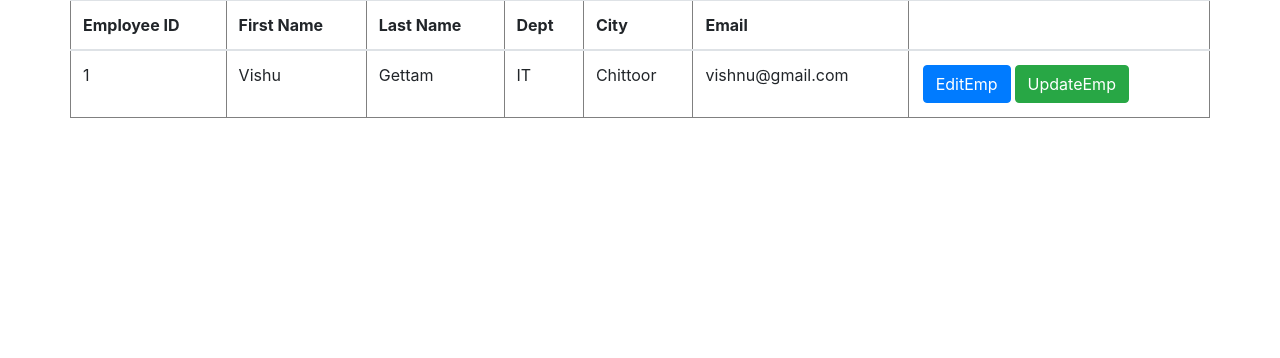
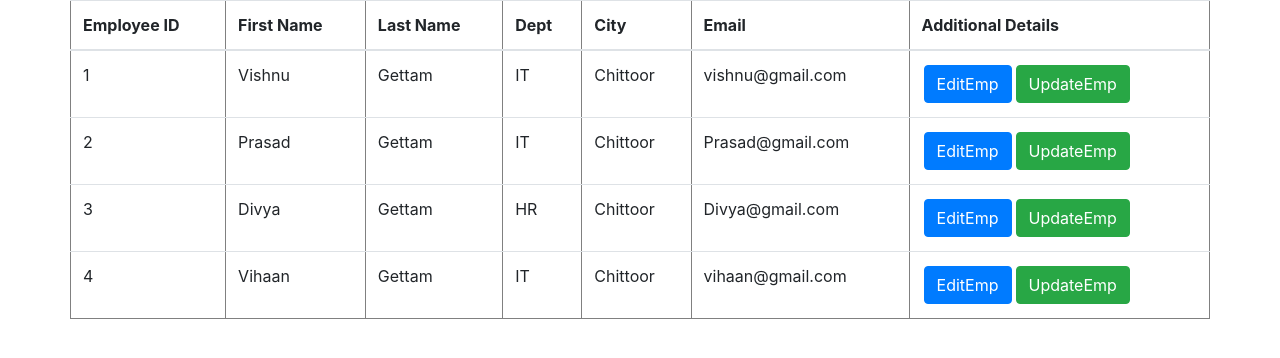
Before and after one commit to VishnuGettam/EdurekaAng, an Angular app: page / in a window 1280 px wide. Shown: the top 358 px of the page. Built offline with nearby package versions, Linux system fonts and the light colour scheme.

Commit message:
Directive Assingment 1
Added Color Directive

```diff
--- /dev/null
+++ b/src/app/Directives/color.directive.ts
@@ -0,0 +1,19 @@
+import { Directive, ElementRef, HostListener } from '@angular/core';
+
+@Directive({
+  selector: '[appColor]'
+})
+export class ColorDirective {
+
+  constructor(private elemt:ElementRef) {
+
+   }
+
+   @HostListener('mouseenter') onMouseEnter(){
+    this.elemt.nativeElement.style.backgroundColor = "cyan";
+   }
+   @HostListener('mouseleave') onMouseLeave(){
+    this.elemt.nativeElement.style.backgroundColor = "";
+   }
+
+}
--- a/src/app/app.module.ts
+++ b/src/app/app.module.ts
@@ -5,11 +5,13 @@ import { BrowserModule } from '@angular/platform-browser';
 import { AppRoutingModule } from './app-routing.module';
 import { AppComponent } from './app.component';
 import { EmployeeComponent } from './employee/employee.component';
+import { ColorDirective } from './Directives/color.directive';
 
 @NgModule({
   declarations: [
     AppComponent,
-    EmployeeComponent
+    EmployeeComponent,
+    ColorDirective
   ],
   imports: [
     BrowserModule,
--- a/src/app/employee/employee.component.html
+++ b/src/app/employee/employee.component.html
@@ -9,37 +9,103 @@
           <th>Dept</th>
           <th>City</th>
           <th>Email</th>
-          <th></th>
+          <th>Additional Details</th>
         </tr>
       </thead>
       <tbody>
-        <tr>
-          <td >
+        <tr *ngFor="let employee of empList" appColor  >
+          <td>
             <span>{{ employee.EmployeeId }} </span>
           </td>
           <td>
-            <span *ngIf="displayEmployee">{{ employee.FirstName }} </span>
-            <input type="text" [(ngModel)]="employee.FirstName"   *ngIf="EditEmployee" >
+            <div
+              *ngIf="
+                EditEmployeeId === employee.EmployeeId && EditEmployee == true;
+                else elseFNTemplate
+              "
+            >
+              <input type="text" [(ngModel)]="employee.FirstName" />
+            </div>
+            <ng-template #elseFNTemplate>
+              <span>{{ employee.FirstName }} </span>
+            </ng-template>
           </td>
           <td>
-            <span *ngIf="displayEmployee">{{ employee.LastName }} </span>
-            <input type="text" [(ngModel)]="employee.LastName" *ngIf="EditEmployee" >
+            <div
+              *ngIf="
+                EditEmployeeId === employee.EmployeeId && EditEmployee == true;
+                else elseLNTemplate
+              "
+            >
+              <input type="text" [(ngModel)]="employee.LastName" />
+            </div>
+            <ng-template #elseLNTemplate>
+              <span>{{ employee.LastName }} </span>
+            </ng-template>
           </td>
           <td>
-            <span *ngIf="displayEmployee">{{ employee.Dept }} </span>
-            <input type="text" [(ngModel)] ="employee.Dept" *ngIf="EditEmployee" >
+            <div
+              *ngIf="
+                EditEmployeeId == employee.EmployeeId && EditEmployee == true;
+                else elseDepTemplate
+              "
+            >
+              <input type="text" [(ngModel)]="employee.Dept" />
+            </div>
+            <ng-template #elseDepTemplate>
+              <span>{{ employee.Dept }} </span>
+            </ng-template>
           </td>
           <td>
-            <span *ngIf="displayEmployee">{{ employee.City }} </span>
-            <input type="text" [(ngModel)] ="employee.City" *ngIf="EditEmployee" >
+            <div
+              *ngIf="
+                EditEmployeeId == employee.EmployeeId && EditEmployee == true;
+                else elseCtyTemplate
+              "
+            >
+              <input type="text" [(ngModel)]="employee.City" />
+            </div>
+            <ng-template #elseCtyTemplate>
+              <span>{{ employee.City }} </span>
+            </ng-template>
           </td>
           <td>
-            <span *ngIf="displayEmployee">{{ employee.Email }} </span>
-            <input type="text" [(ngModel)] ="employee.Email" *ngIf="EditEmployee" >
+            <div
+              *ngIf="
+                EditEmployeeId == employee.EmployeeId && EditEmployee == true;
+                else elseEmlTemplate
+              "
+            >
+              <input type="text" [(ngModel)]="employee.Email" />
+            </div>
+            <ng-template #elseEmlTemplate>
+              <span>{{ employee.Email }} </span>
+            </ng-template>
           </td>
+
           <td>
-            <button type="button"  class="btn btn-primary" (click)="EditEmp(employee.EmployeeId)"  >EditEmp</button>
-            <button class="btn btn-success" (click)="UpdateEmp(employee)" >UpdateEmp</button>
+            <div
+              *ngIf="
+                EditEmployeeId == employee.EmployeeId && EditEmployee == true;
+                else elseEditTemplate
+              "
+            >
+              <button class="btn btn-success" (click)="UpdateEmp(employee,employee.EmployeeId)">
+                UpdateEmp
+              </button>
+            </div>
+            <ng-template #elseEditTemplate>
+              <button
+                type="button"
+                class="btn btn-primary"
+                (click)="EditEmp(employee.EmployeeId)"
+              >
+                EditEmp
+              </button>
+              <button class="btn btn-success" (click)="UpdateEmp(employee,employee.EmployeeId)">
+                UpdateEmp
+              </button>
+            </ng-template>
           </td>
         </tr>
       </tbody>
--- a/src/app/employee/employee.component.ts
+++ b/src/app/employee/employee.component.ts
@@ -7,36 +7,54 @@ import { Employee } from './employee';
   styleUrls: ['./employee.component.css'],
 })
 export class EmployeeComponent implements OnInit {
-  employee: Employee = {
-    EmployeeId: 1,
-    FirstName: 'Vishu',
-    LastName: 'Gettam',
-    Dept: 'IT',
-    City: 'Chittoor',
-    Email: 'vishnu@gmail.com',
-  };
-  displayEmployee: boolean = true;
-  EditEmployee:boolean = false;
 
-  constructor() {}
+  empList:Employee[] ;
+
+  // employee: Employee = {
+  //   EmployeeId: 1,
+  //   FirstName: 'Vishu',
+  //   LastName: 'Gettam',
+  //   Dept: 'IT',
+  //   City: 'Chittoor',
+  //   Email: 'vishnu@gmail.com',
+  // };
+
+  EditEmployee :boolean = false;
+  EditEmployeeId:number=0;
+
+  constructor() {
+        this.empList = [
+          {EmployeeId: 1,FirstName: 'Vishnu',LastName: 'Gettam',Dept: 'IT',City: 'Chittoor',Email: 'vishnu@gmail.com',},
+          {EmployeeId: 2,FirstName: 'Prasad',LastName: 'Gettam',Dept: 'IT',City: 'Chittoor',Email: 'Prasad@gmail.com',},
+          {EmployeeId: 3,FirstName: 'Divya',LastName: 'Gettam',Dept: 'HR',City: 'Chittoor',Email: 'Divya@gmail.com',},
+          {EmployeeId: 4,FirstName: 'Vihaan',LastName: 'Gettam',Dept: 'IT',City: 'Chittoor',Email: 'vihaan@gmail.com',}
+
+      ];
+
+  }
 
   ngOnInit(): void {}
 
   EditEmp(empId: number) {
+    this.EditEmployeeId=empId;
     this.EditEmployee = true;
-    this.displayEmployee = false;
+
 
   }
 
-  UpdateEmp(emp:Employee) {
+  UpdateEmp(emp:Employee,updatedEmpId:number) {
 
-    this.employee.FirstName = emp.FirstName;
-    this.employee.LastName = emp.LastName;
-    this.employee.Dept= emp.Dept;
-    this.employee.City = emp.City;
-    this.employee.Email = emp.Email;
 
-    this.displayEmployee = true;
-    this.EditEmployee = false;
+    this.empList.forEach((empData,index)=>{
+            if(empData.EmployeeId == updatedEmpId){
+             empData.FirstName = emp.FirstName;
+             empData.LastName = emp.LastName;
+             empData.City= emp.City;
+             empData.Dept = emp.Dept;
+             empData.Email = emp.Email;
+            }
+    })
+        this.EditEmployee = false;
+        this.EditEmployeeId =0;
   }
 }
```
Also changed, not shown: 1 other file (tests, documents, lock files or other folders).
